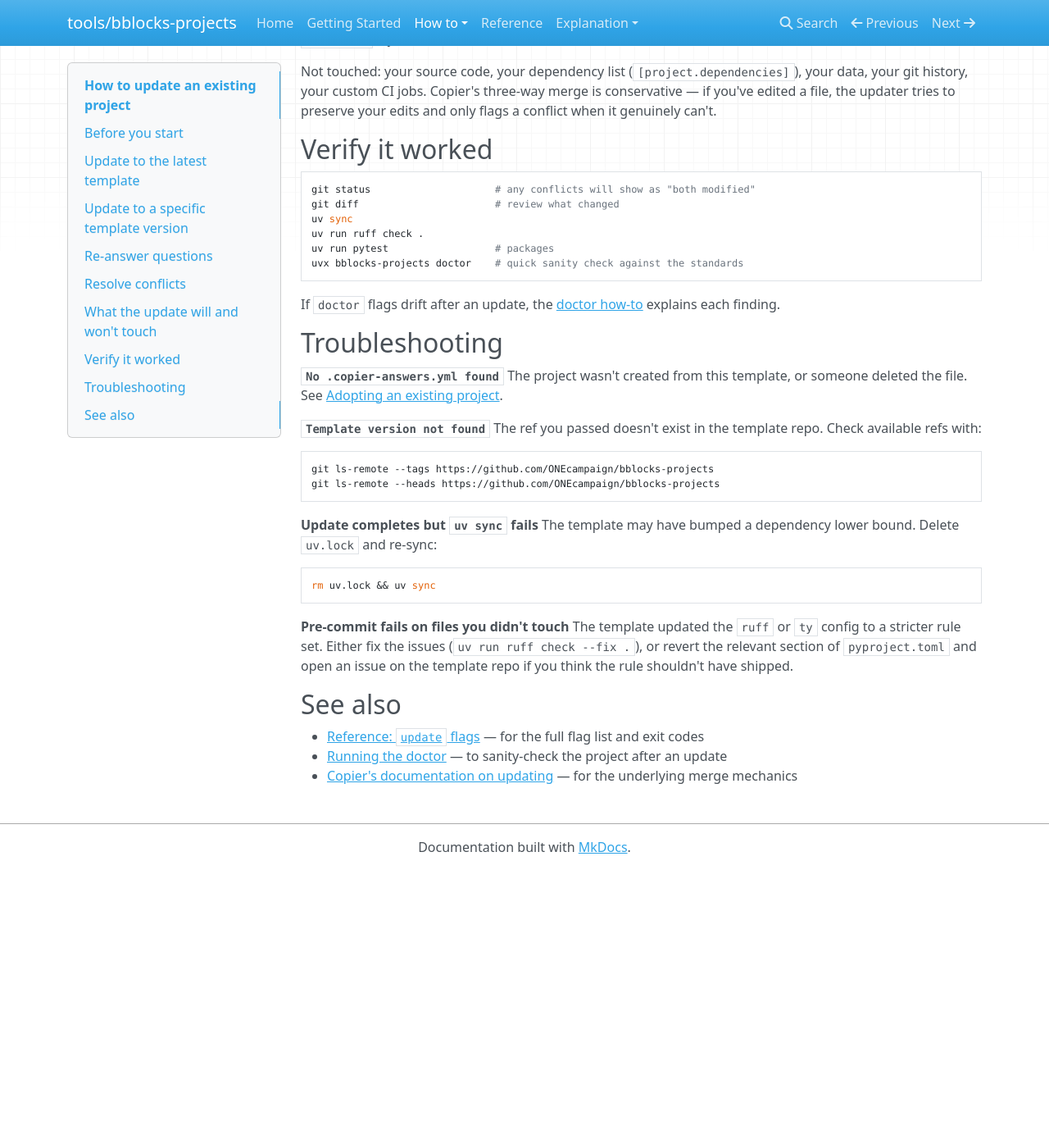
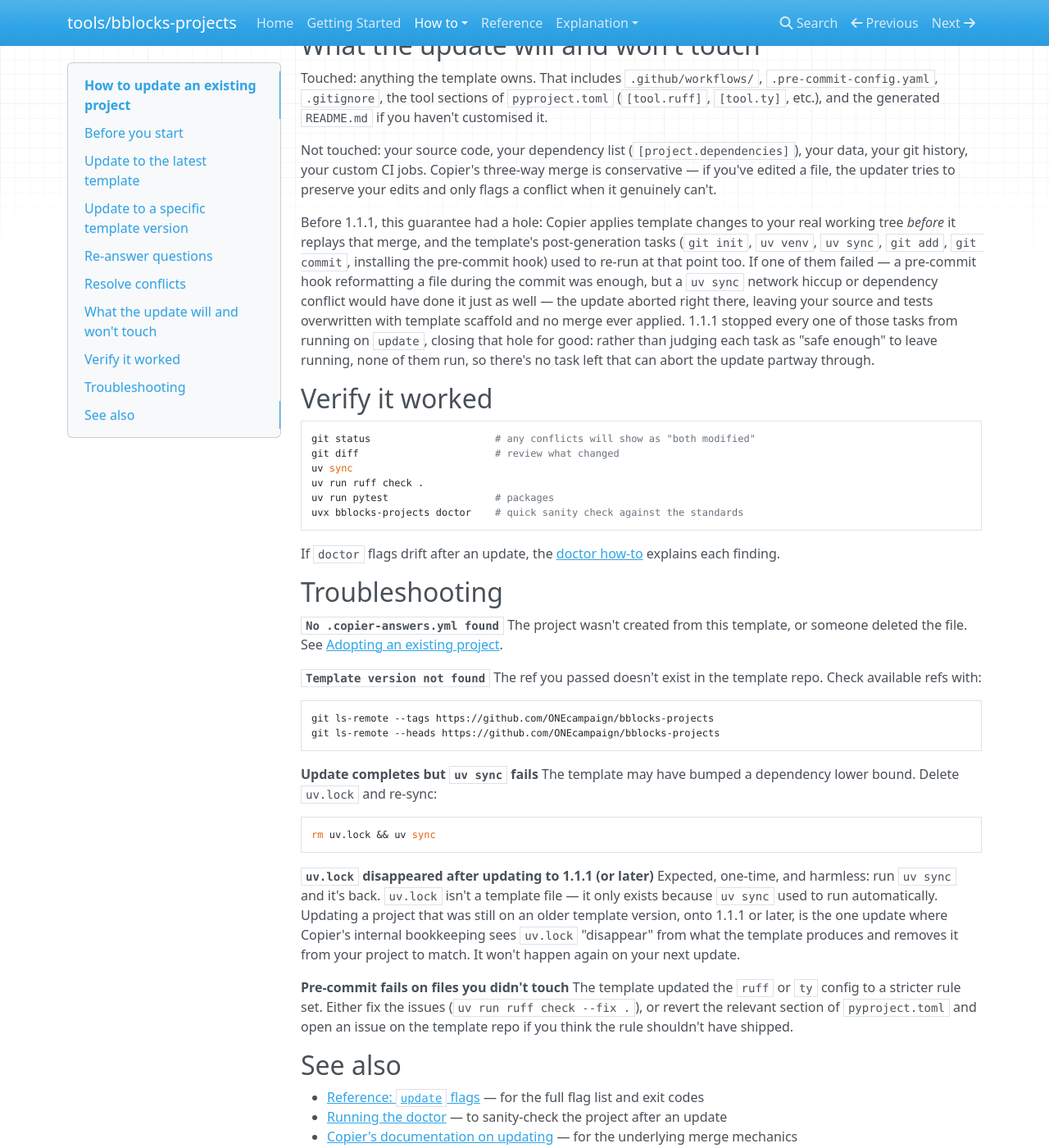
Before and after one commit to ONEcampaign/bblocks-projects, an MkDocs documentation site: the page built from docs/updating-projects.md, in a window 1280 px wide and 1400 px high, scrolled down 2008 px. Shown: the whole window at 82% size. Built offline with MkDocs 1.6.1, drawn with Linux system fonts in a browser that asks for light colours; nearby versions of some CDN libraries; before the commit the page ends 3069 px from its top, so only the background shows below that; some of the changed text lies outside the part shown.

Commit message:
fix: stop copier update from destroying source and tests (#12)

````diff
--- a/docs/updating-projects.md
+++ b/docs/updating-projects.md
@@ -21,6 +21,7 @@
 1. Copier reads `.copier-answers.yml` to find the template URL and the commit you originally rendered from.
 2. It re-runs the template at the new version (default: `main`), feeding it your previous answers so it doesn't re-prompt.
 3. It applies the diff between old-template and new-template to your working tree, merging where it can.
+4. It stops there — no `git init`, no automatic commit, no `uv sync`, no reinstalling the pre-commit hook. Copier runs none of the template's post-generation tasks on update, on purpose (see "What the update will and won't touch" below). You run `uv sync`, `uv run pre-commit install` if the hook config changed, and `git commit` yourself, same as any other working-tree change.
 
 Then review and commit:
 
@@ -59,7 +60,7 @@
 
 ## Resolve conflicts
 
-When the template changed a file *and* you've changed the same file, Copier writes Git-style conflict markers into the file:
+When the template changed a file _and_ you've changed the same file, Copier writes Git-style conflict markers into the file:
 
 ```
 <<<<<<< before updating
@@ -92,6 +93,8 @@
 
 Not touched: your source code, your dependency list (`[project.dependencies]`), your data, your git history, your custom CI jobs. Copier's three-way merge is conservative — if you've edited a file, the updater tries to preserve your edits and only flags a conflict when it genuinely can't.
 
+Before 1.1.1, this guarantee had a hole: Copier applies template changes to your real working tree _before_ it replays that merge, and the template's post-generation tasks (`git init`, `uv venv`, `uv sync`, `git add`, `git commit`, installing the pre-commit hook) used to re-run at that point too. If one of them failed — a pre-commit hook reformatting a file during the commit was enough, but a `uv sync` network hiccup or dependency conflict would have done it just as well — the update aborted right there, leaving your source and tests overwritten with template scaffold and no merge ever applied. 1.1.1 stopped every one of those tasks from running on `update`, closing that hole for good: rather than judging each task as "safe enough" to leave running, none of them run, so there's no task left that can abort the update partway through.
+
 ## Verify it worked
 
 ```bash
@@ -112,6 +115,7 @@
 
 **`Template version not found`**
 The ref you passed doesn't exist in the template repo. Check available refs with:
+
 ```bash
 git ls-remote --tags https://github.com/ONEcampaign/bblocks-projects
 git ls-remote --heads https://github.com/ONEcampaign/bblocks-projects
@@ -119,9 +123,13 @@
 
 **Update completes but `uv sync` fails**
 The template may have bumped a dependency lower bound. Delete `uv.lock` and re-sync:
+
 ```bash
 rm uv.lock && uv sync
 ```
+
+**`uv.lock` disappeared after updating to 1.1.1 (or later)**
+Expected, one-time, and harmless: run `uv sync` and it's back. `uv.lock` isn't a template file — it only exists because `uv sync` used to run automatically. Updating a project that was still on an older template version, onto 1.1.1 or later, is the one update where Copier's internal bookkeeping sees `uv.lock` "disappear" from what the template produces and removes it from your project to match. It won't happen again on your next update.
 
 **Pre-commit fails on files you didn't touch**
 The template updated the `ruff` or `ty` config to a stricter rule set. Either fix the issues (`uv run ruff check --fix .`), or revert the relevant section of `pyproject.toml` and open an issue on the template repo if you think the rule shouldn't have shipped.
````
Also changed, not shown: bblocks-projects/CHANGELOG.md (+13 -1 lines), copier.yml (+38 -8 lines), 3 other files.
